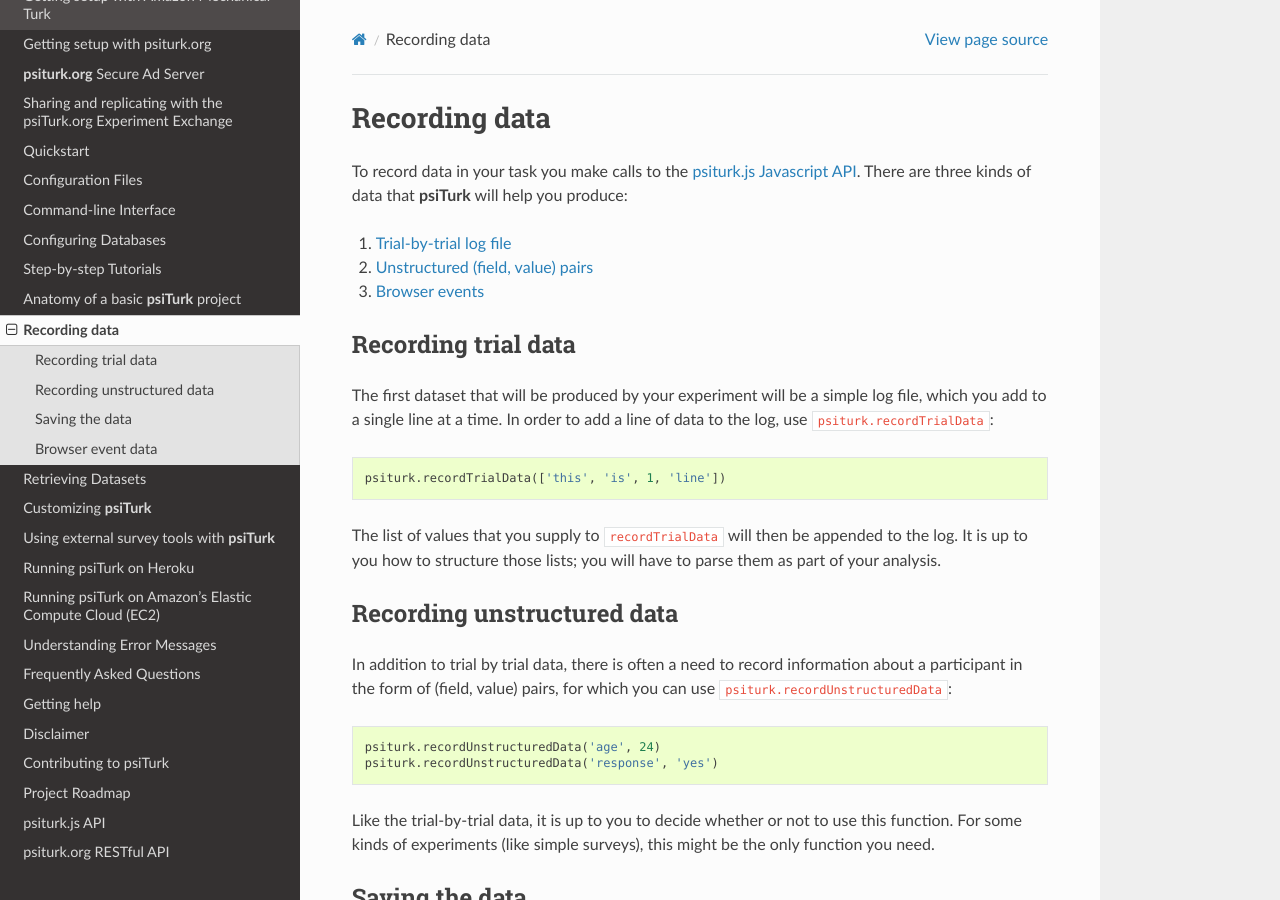
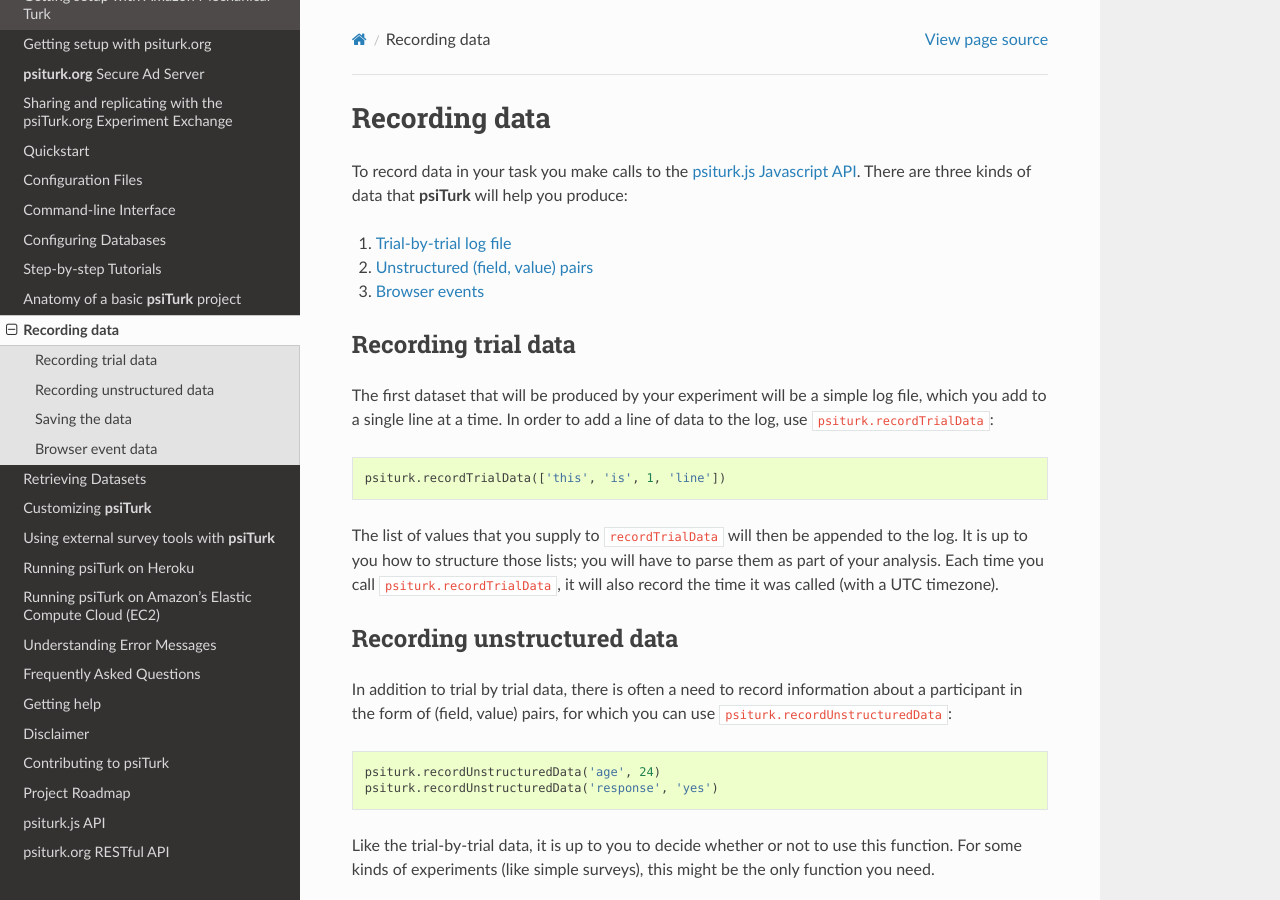
Before and after one commit to NYUCCL/psiTurk, a Sphinx documentation site: the page built from doc/recording.rst, in a window 1280 px wide and 900 px high. Built offline with Sphinx 7.4.7 and the Read the Docs theme 2.0.0, drawn with Linux system fonts in a browser that asks for light colours; pages that are not in the unit, such as notebooks, are missing from menus.

Commit message:
editing docs to reflect UTC

```diff
--- a/doc/recording.rst
+++ b/doc/recording.rst
@@ -24,7 +24,7 @@
 
 The list of values that you supply to ``recordTrialData`` will then be
 appended to the log. It is up to you how to structure those lists; you
-will have to parse them as part of your analysis.
+will have to parse them as part of your analysis. Each time you call ``psiturk.recordTrialData``, it will also record the time it was called (with a UTC timezone).
 
 .. _recording-unstructured-data-label:
 
--- a/doc/retrieving.rst
+++ b/doc/retrieving.rst
@@ -128,8 +128,7 @@
 Here, ``<datalist>`` is whatever is passed to ``psiturk.recordTrialData()`` in the
 experiment. This could be in any format, such as a string or list, but we
 recommend saving data in a json format so that all data is stored in a clear,
-easy-to-parse "field-value" format.
-
+easy-to-parse "field-value" format. ``<dataTime>`` is recorded in UTC time.
 
 questiondata
 ~~~~~~~~~~~~
```
